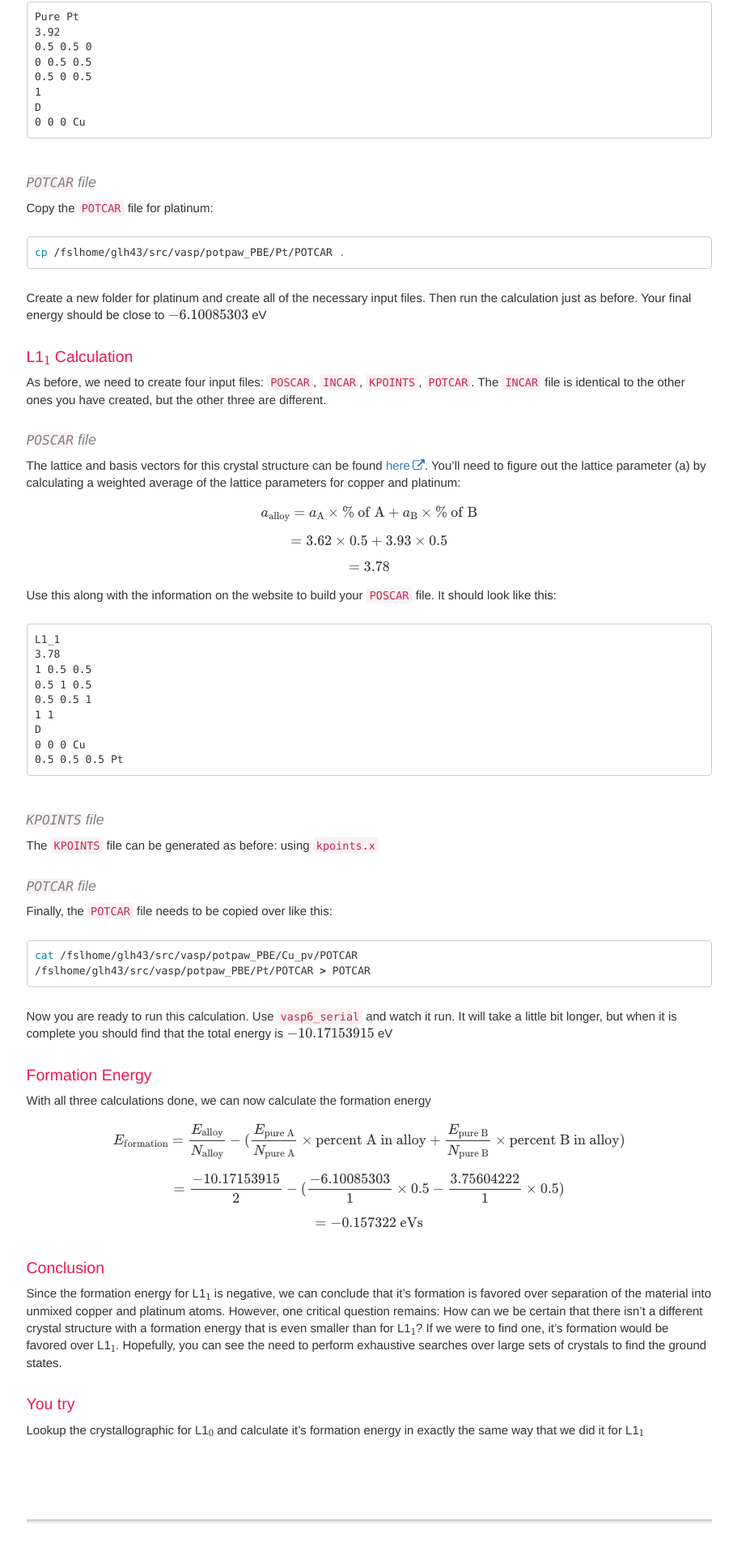
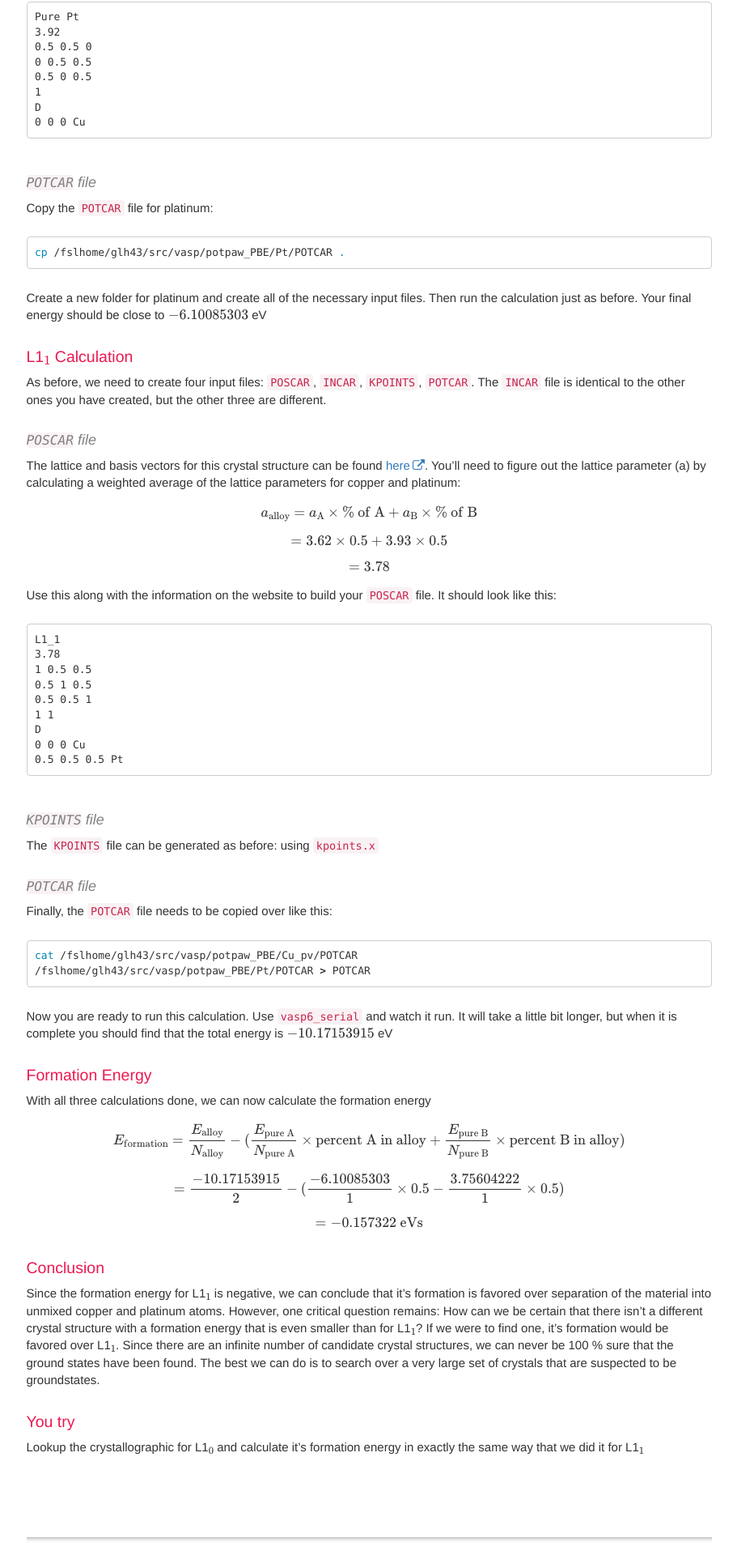
Before and after one commit to byui-physics/main, a Jekyll site: the page built from pages/Faculty/NelsonL/materialsResearch/formationEnergies.md, in a window 1280 px wide. Shown: the part 2993-4913 px from the top of the page at 81% size, without its empty margins (330-1241 px from the left). Built offline with Jekyll 4.4.1, drawn with Linux system fonts in a browser that asks for light colours; formulas are drawn with MathJax 3; comment, search, counter and statistics services are not loaded; before the commit the page ends 4891 px from its top, so only the background shows below that.

```diff
--- a/_data/topnav.yml
+++ b/_data/topnav.yml
@@ -34,6 +34,8 @@ topnav_dropdowns:
           external_url: https://web.byui.edu/Directory/Employee/johnsonjo
         - title: Kevin Kelley
           external_url: https://web.byui.edu/Directory/Employee/kelleyk
+        - title: R. Todd Lines
+          external_url: https://rtlines.github.io/
         - title: Stephen McNeil
           external_url: https://web.byui.edu/Directory/Employee/mcneils
         - title: Lance Nelson
--- a/css/theme-blue.css
+++ b/css/theme-blue.css
@@ -90,7 +90,7 @@ a.navbar-brand:hover {
 }
 
 body.print h1 {color: #015CAE !important; font-size:28px !important;}
-body.print h2 {color: #595959 !important; font-size:20px !important;}
+body.print h2 {color: #595959 !important; font-size:50px !important;}
 body.print h3 {color: #E50E51 !important; font-size:14px !important;}
 body.print h4 {color: #679DCE !important; font-size:14px; font-style: italic !important;}
 
@@ -104,7 +104,7 @@ div.sidebarTitle {
 
 li.sidebarTitle {
   margin-top:20px;
-    font-weight:normal;
+  font-weight:normal;
     font-size:130%;
     color: #ED1951;
     margin-bottom:10px;
--- a/pages/Faculty/NelsonL/materialsResearch/formationEnergies.md
+++ b/pages/Faculty/NelsonL/materialsResearch/formationEnergies.md
@@ -239,10 +239,10 @@ unmixed copper and platinum atoms.  However, one critical question
 remains:  How can we be certain that there isn't a different crystal
 structure with a formation energy that is even smaller than for
 L1\\(_1\\)?  If we were to find one, it's formation would be favored
-over L1\\(_1\\).   Hopefully, you can see the need to perform
-exhaustive searches over large sets of crystals to find the ground
-states.
-
+over L1\\(_1\\).   Since there are an infinite number of candidate
+crystal structures, we can never be 100 % sure that the ground states
+have been found.  The best we can do is to search over a very large
+set of crystals that are suspected to be groundstates.
 
 ### You try
 
```
Also changed, not shown: pages/Faculty/NelsonL/bio.md (+1 -1 lines), pages/Faculty/NelsonL/materialsResearch/MTP.md (+16 -0 lines), pages/Faculty/NelsonL/materialsResearch/neededSoftware.md (+1 -2 lines), 1 other file.
